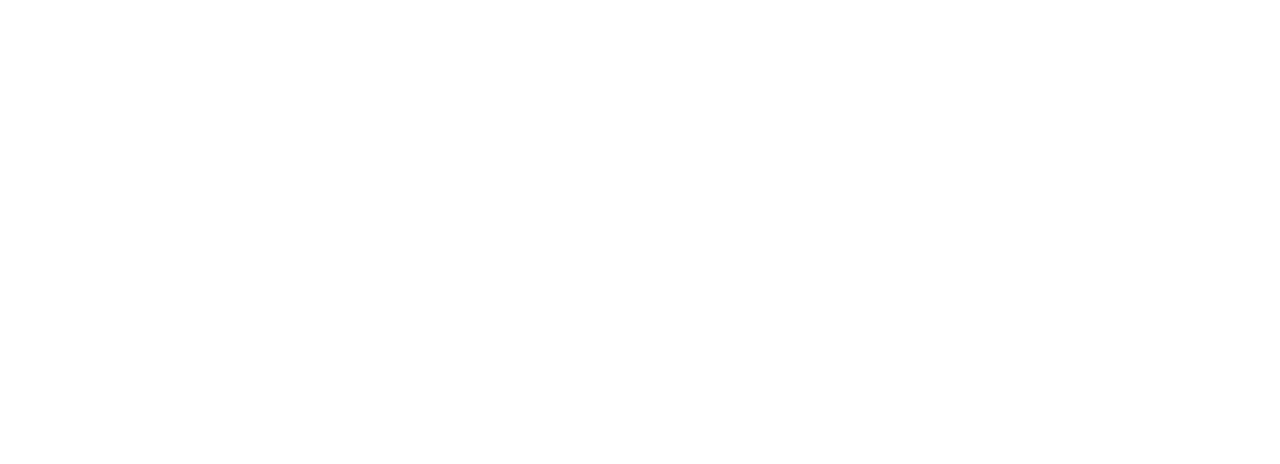
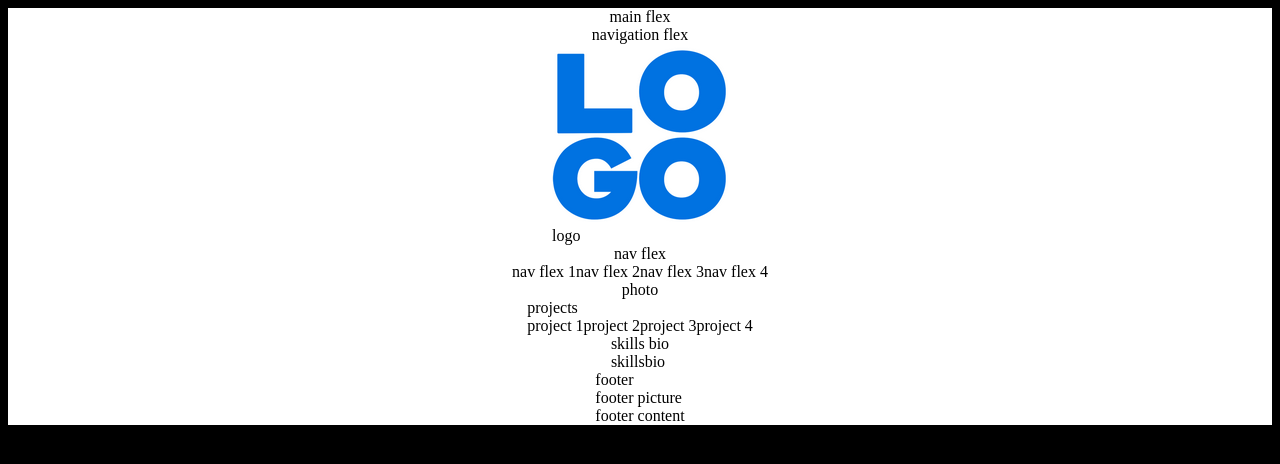
Before and after one commit to CMSC100-1S2324/my-github-page-LanceQuitalig, a plain HTML site: page index.html in a window 1280 px wide. Drawn offline with Linux system fonts and the light colour scheme.

Commit message:
ui: added css placeholders for content

```diff
--- a/index.css
+++ b/index.css
@@ -0,0 +1,39 @@
+body {
+    background-color: black;
+}
+
+.main-flex {
+    display: flex;
+    flex-direction: column;
+    align-items: center;
+
+    background-color: white;
+}
+
+.navigation-flex {
+    display: flex;
+    flex-direction: column;
+    align-items: center;
+}
+
+.nav-flex {
+    display: flex;
+    flex-direction: row;
+}
+
+.projects-flex {
+    display: flex;
+    flex-direction: row;
+    align-items: center;
+}
+
+.skills-bio-flex {
+    display: flex;
+    flex-direction: row;
+    align-items: center;
+}
+
+.footer-flex {
+    display: flex;
+    flex-direction: column-reverse;
+}
--- a/index.html
+++ b/index.html
@@ -2,26 +2,36 @@
 <html>
     <head>
         <title> Quitalig - BSCS </title>
+        <link rel="stylesheet" href="./index.css">
     </head>
 
     <body>
         <div class="main-flex">
+            main flex
             <div class="main-flex-item" id="nav">
                 <div class="navigation-flex">
-                    <div class="navigation-flex-item" id="logo">
-
+                    navigation flex
+                    <div class="logo">
+                        <img src="./logo.png">
+                        <br>
+                        logo
                     </div>
+                    nav flex
                     <div class="nav-flex">
                         <div class="nav-flex-item" id="site-home">
+                            nav flex 1
 
                         </div>
                         <div class="nav-flex-item" id="site-picture">
+                            nav flex 2
 
                         </div>
                         <div class="nav-flex-item" id="site-projecs">
+                            nav flex 3
 
                         </div>
                         <div class="nav-flex-item" id="site-skills-bio">
+                            nav flex 4
 
                         </div>
                         <div class="nav-flex-item" id="site-about">
@@ -33,47 +43,56 @@
             </div>
 
             <div class="main-flex-item" id="featured-photo">
-
+                photo
             </div>
 
             <div class="main-flex-item" id="projects">
+                projects
                 <div class="projects-flex">
                     <div class="projects-flex-item">
+                        project 1
 
                     </div>
 
                     <div class="projects-flex-item">
+                        project 2
 
                     </div>
 
                     <div class="projects-flex-item">
+                        project 3
 
                     </div>
 
                     <div class="projects-flex-item">
+                        project 4
 
                     </div>
                 </div>
             </div>
 
             <div class="main-flex-item" id="skills-bio">
+                skills bio
                 <div class="skills-bio-flex">
                     <div class="skills-bio-item" id="skills">
-
+                        skills
                     </div>
 
                     <div class="skills-bio-item" id="autiobiography">
-
+                        bio
                     </div>
 
                 </div>
             </div>
 
             <div class="main-flex-item" id="footer">
+                footer
                 <div class="footer-flex" id="footer-picture">
+                    footer picture
 
                 </div>
                 <div class="footer-flex" id="footer-content">
+                    footer content
 
                 </div>
             </div>
```
Also changed, not shown: logo.png (added).
